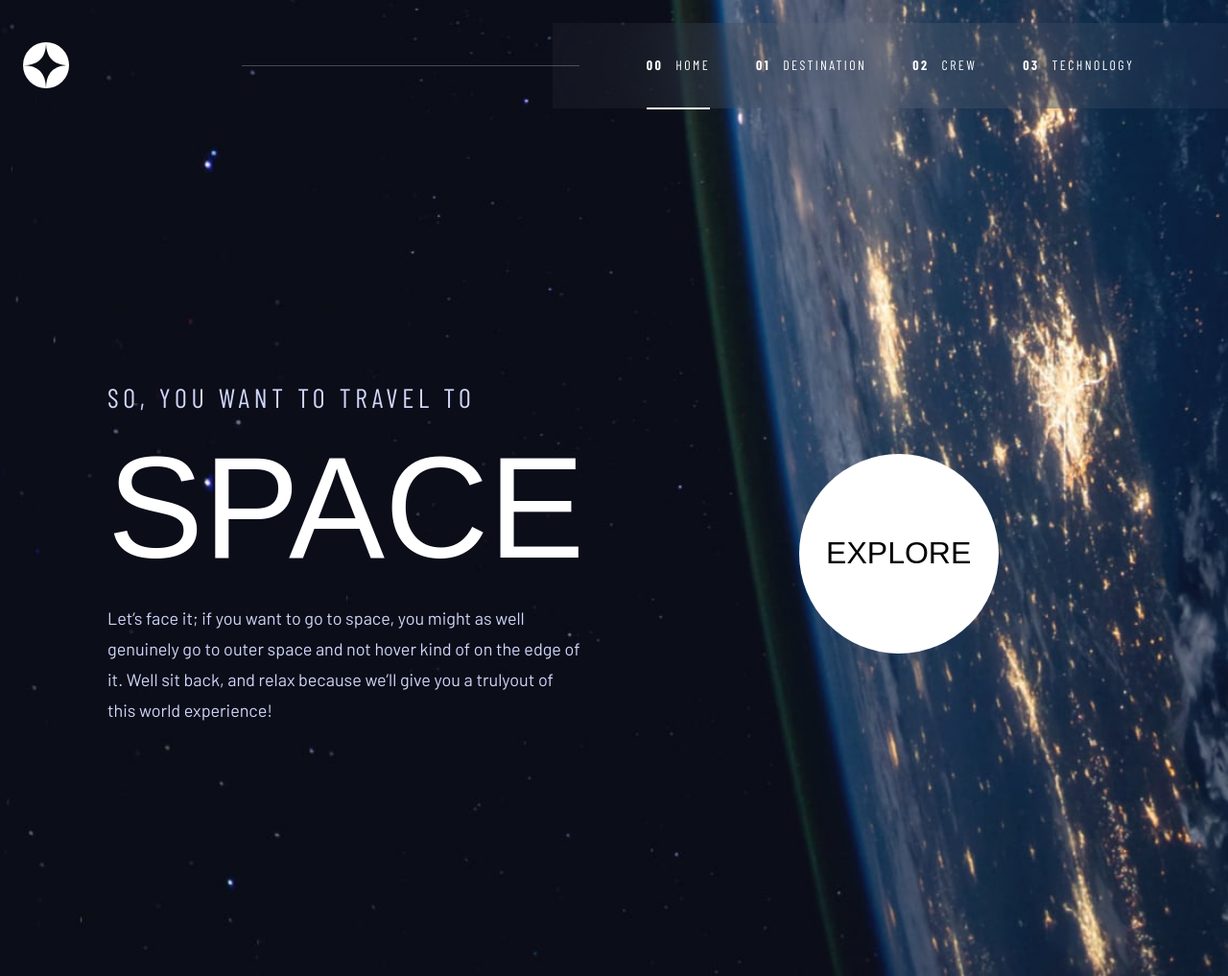
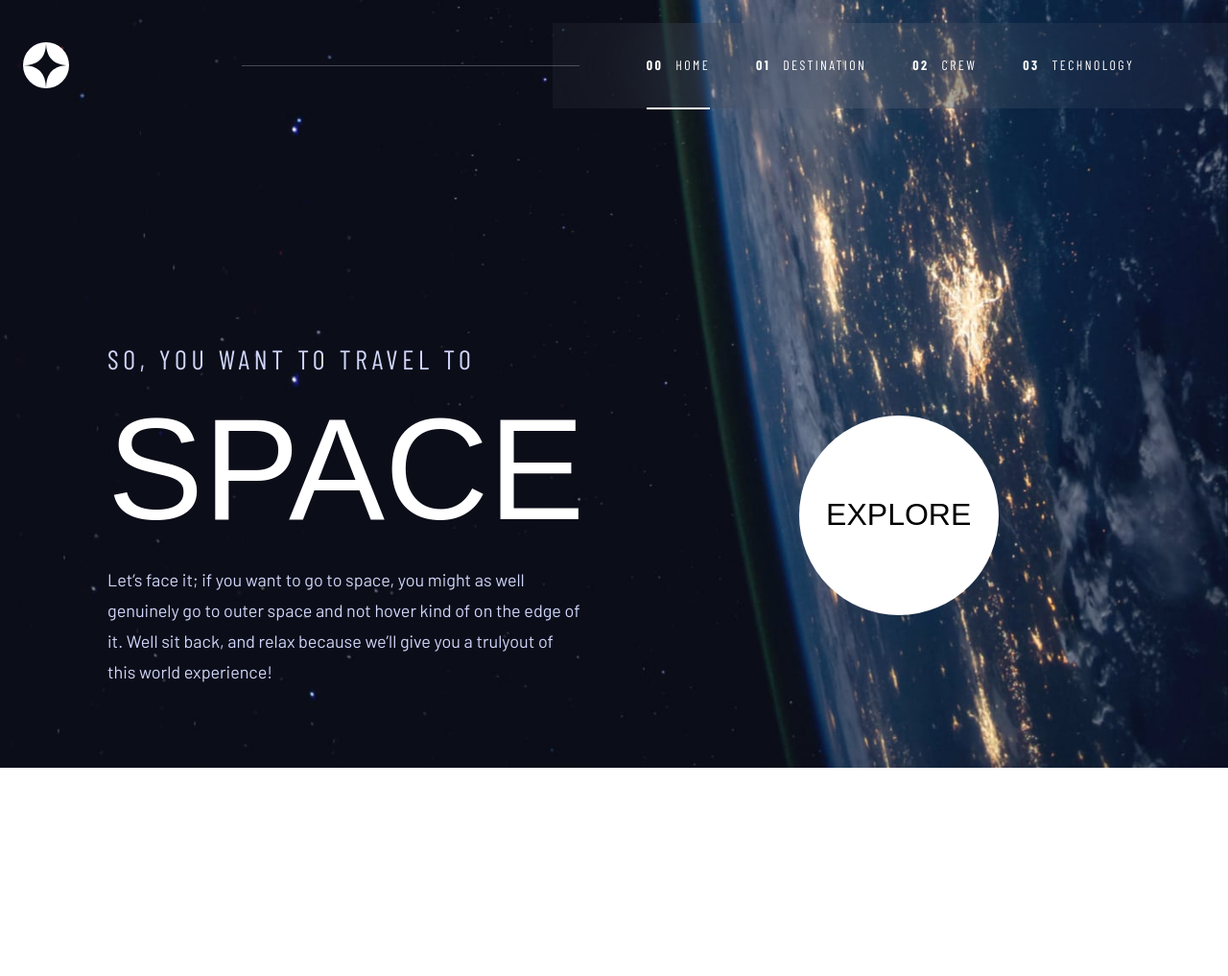
Before and after one commit to Juanalv1/Space-tourism-website, a website: page index.html in a window 1280 px wide. Shown: the whole page at 96% size. After the commit the page ends 937 px from the top, so only its background shows below. Drawn offline with nearby package versions, Linux system fonts and the light colour scheme; a web font is replaced by a local one.

Commit message:
fixed heigth

```diff
--- a/index.html
+++ b/index.html
@@ -10,10 +10,10 @@
   <link rel="stylesheet" href="./output.css">
   <title>Frontend Mentor | Space tourism website</title>
 </head>
-<body class="w-full bg-[url('./assets/home/background-home-mobile.jpg')] md:bg-[url(./assets/home/background-home-tablet.jpg)] lg:bg-[url(./assets/home/background-home-desktop.jpg)] bg-cover bg-center bg-no-repeat ">
+<body class="w-full bg-[url('./assets/home/background-home-mobile.jpg')] md:bg-[url(./assets/home/background-home-tablet.jpg)] lg:bg-[url(./assets/home/background-home-desktop.jpg)] bg-cover bg-center bg-no-repeat lg:h-screen">
 
   <header class="w-full">
-    <nav class="w-full flex  justify-between items-center relative top-0 mb-6 lg:py-6">
+    <nav class="w-full flex  justify-between items-center relative top-0 mb-6 lg:py-6 xl:mb-0">
       <div class="p-4 md:px-6">
         <svg xmlns="http://www.w3.org/2000/svg" width="48" height="48"><g fill="none" fill-rule="evenodd"><circle cx="24" cy="24" r="24" fill="#FFF"/><path fill="#0B0D17" d="M24 0c0 16-8 24-24 24 15.718.114 23.718 8.114 24 24 0-16 8-24 24-24-16 0-24-8-24-24z"/></g></svg></div>
         <div class="hidden md:flex backdrop-blur-3xl bg-[#ffffff0a]  px-4 lg:w-[55%] lg:items-center lg:justify-center">
@@ -42,7 +42,7 @@
     </div>
   </header>
 
-  <main class="w-full md:mt-20 lg:pb-20 lg:flex lg:justify-center lg:h-screen">
+  <main class="w-full md:mt-20  lg:flex lg:justify-center xl:h-[800px] lg:mt-0">
 
     <section class="w-full flex flex-col  px-4 text-center gap-y-16 py-4 md:px-28 md:pt-8 md:gap-y-36 md:py-8 lg:flex-row lg:justify-center lg:items-center">
     <article class="w-full flex flex-col lg:text-start lg:pr-24">
```
Also changed, not shown: output.css.
